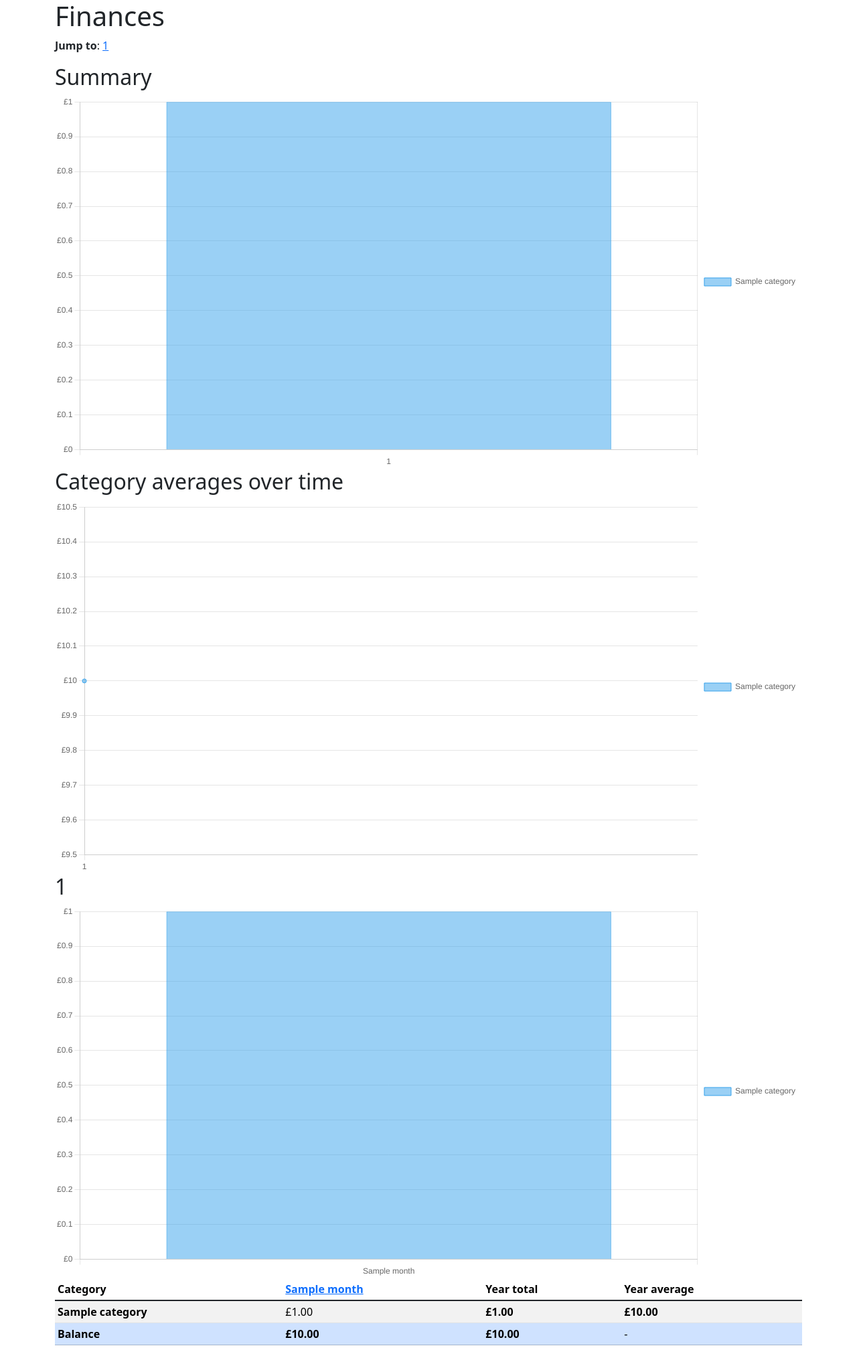
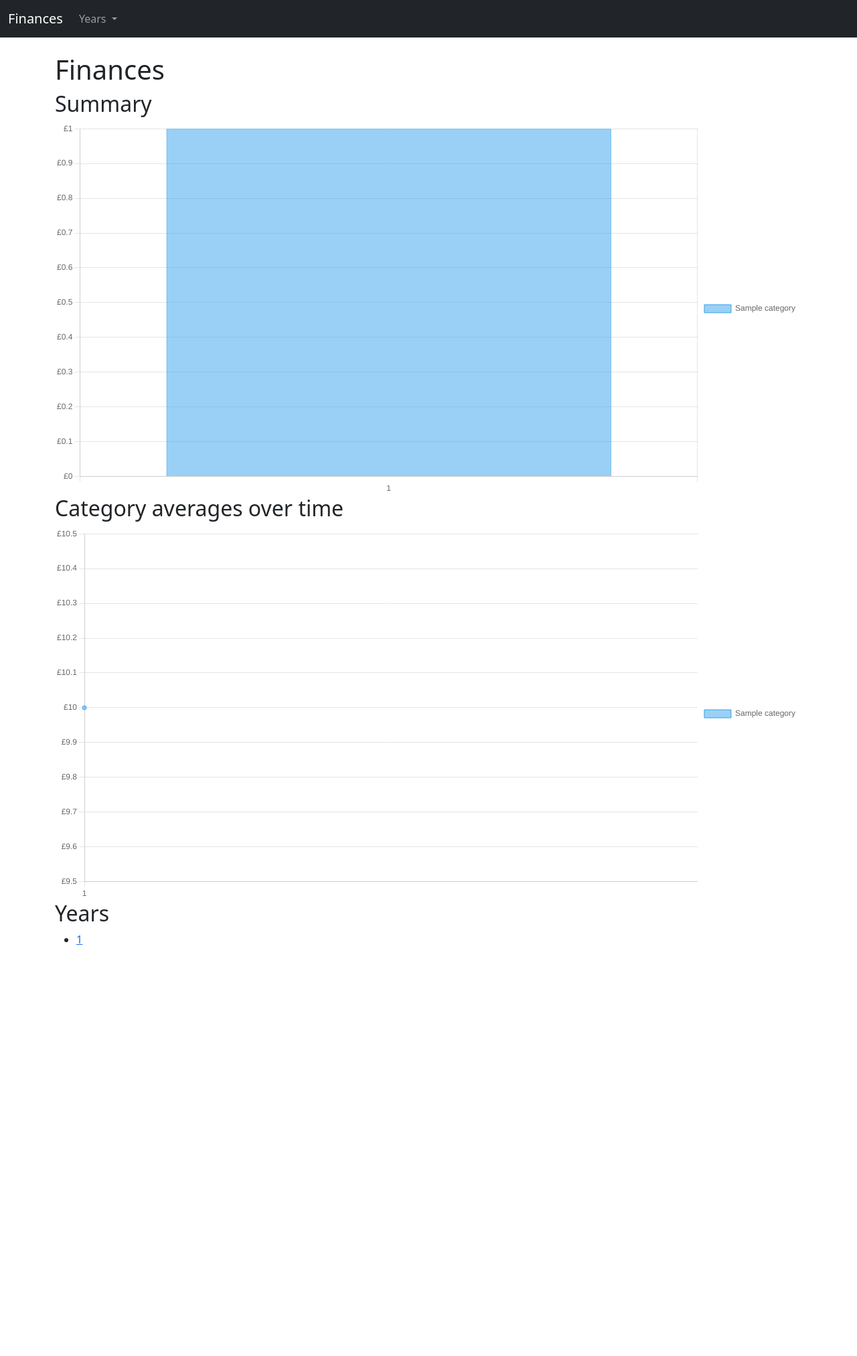
Before and after one commit to jameshanlon/finances, a Python web app: template templates/index.html in a window 1280 px wide. Shown: the whole page at 67% size. After the commit the page ends 1411 px from the top, so only its background shows below. Run offline with Jinja, Linux system fonts and the light colour scheme; the template is opened without the code that fills it: most values are stand-ins (such as "Sample title", 1, 10 or a date in 2020); style sheets or scripts are compiled from the project's sources.

Commit message:
Split years onto separate pages

```diff
--- /dev/null
+++ b/templates/_navbar.html
@@ -0,0 +1,22 @@
+<nav class="navbar navbar-expand-lg navbar-dark bg-dark mb-4">
+  <div class="container-fluid">
+    <a class="navbar-brand" href="index.html">Finances</a>
+    <button class="navbar-toggler" type="button" data-bs-toggle="collapse" data-bs-target="#navbarNav">
+      <span class="navbar-toggler-icon"></span>
+    </button>
+    <div class="collapse navbar-collapse" id="navbarNav">
+      <ul class="navbar-nav">
+        <li class="nav-item dropdown">
+          <a class="nav-link dropdown-toggle" href="#" role="button" data-bs-toggle="dropdown">
+            Years
+          </a>
+          <ul class="dropdown-menu dropdown-menu-dark">
+            {% for y in all_years | reverse %}
+            <li><a class="dropdown-item" href="year-{{y.index}}.html">{{y.index}}</a></li>
+            {% endfor %}
+          </ul>
+        </li>
+      </ul>
+    </div>
+  </div>
+</nav>
--- a/templates/index.html
+++ b/templates/index.html
@@ -4,19 +4,13 @@
     <meta charset="utf-8">
     <meta name="viewport" content="width=device-width, initial-scale=1">
     <link rel="stylesheet" href="main.css">
-    <script src="sorttable.js"></script>
+    <link href="https://cdn.jsdelivr.net/npm/bootstrap@5.3.2/dist/css/bootstrap.min.css" rel="stylesheet" integrity="sha384-T3c6CoIi6uLrA9TneNEoa7RxnatzjcDSCmG1MXxSR1GAsXEV/Dwwykc2MPK8M2HN" crossorigin="anonymous">
     <title>Finances</title>
   </head>
   <body>
+    {% include '_navbar.html' %}
     <div class="container">
     <h1>Finances</h1>
-
-    <p>
-    <strong>Jump to</strong>:
-    {% for year in dataset.years | reverse %}
-    <a href="#year-{{year.index}}">{{year.index}}</a>
-    {% endfor %}
-    </p>
 
     <h2>Summary</h2>
     <div><canvas id="all-years-chart"></canvas></div>
@@ -24,57 +18,12 @@
     <h2>Category averages over time</h2>
     <div><canvas id="categories-chart"></canvas></div>
 
-    {% for year in dataset.years | reverse %}
-    <a name="year-{{year.index}}"></a>
-    <h2>{{year.index}}</h2>
-
-    <div><canvas id="chart-{{year.index}}"></canvas></div>
-
-    <table class="table table-sm table-striped table-hover sortable">
-      <thead>
-        <tr>
-          <th scope="col">Category</th>
-          {% for month in months %}
-          <th scope="col">
-            <a href="transactions-{{month.value}}-{{year.index}}.html">
-              {{month.name}}
-            </a>
-          </th>
-          {% endfor %}
-          <th scope="col">Year total</th>
-          <th scope="col">Year average</th>
-        </tr>
-      </thead>
-      <tbody class="table-group-divider">
-        {% for category in categories %}
-        <tr>
-          <th scope="row">{{category.name}}</th>
-          {% for month in year.months %}
-          <td sorttable_customkey="{{month.total_amount(category)}}">
-            {{"£{:,.2f}".format(month.total_amount(category))}}
-          </td>
-          {% endfor %}
-          <td sorttable_customkey="{{year.total_amount(category)}}">
-            <strong>{{"£{:,.2f}".format(year.total_amount(category))}}</strong>
-          </td>
-          <td sorttable_customkey="{{year.average_amount(category)}}">
-            <strong>{{"£{:,.2f}".format(year.average_amount(category))}}</strong>
-          </td>
-        </tr>
-        {% endfor %}
-      </tbody>
-      <tfoot>
-        <tr class="table-primary">
-          <th scope="row">Balance</th>
-          {% for month in year.months %}
-          <td><strong>{{"£{:,.2f}".format(month.balance())}}</strong></td>
-          {% endfor %}
-          <td><strong>{{"£{:,.2f}".format(year.balance())}}</strong></td>
-          <td>-</td>
-        </tr>
-      </tfoot>
-    </table>
-    {% endfor %}
+    <h2>Years</h2>
+    <ul>
+      {% for year in dataset.years | reverse %}
+      <li><a href="year-{{year.index}}.html">{{year.index}}</a></li>
+      {% endfor %}
+    </ul>
 
     </div>
     <script src="bundle.js"></script>
@@ -112,7 +61,6 @@
             y: {
               stacked: true,
               ticks: {
-                  // Include a pound sign in the ticks
                   callback: function(value, index, ticks) {
                       return '£' + value;
                   }
@@ -157,7 +105,6 @@
           scales: {
             y: {
               ticks: {
-                  // Include a pound sign in the ticks
                   callback: function(value, index, ticks) {
                       return '£' + value;
                   }
@@ -173,57 +120,5 @@
       });
     </script>
 
-    <!--Summary graph for each year-->
-    <script>
-      {% for year in dataset.years | reverse %}
-      const ctx_{{year.index}} = document.getElementById('chart-{{year.index}}');
-
-      new Chart(ctx_{{year.index}}, {
-        type: 'bar',
-        data: {
-          labels: [{% for month in months %} '{{month.name}}', {% endfor %} ],
-          datasets: [
-          {% for category in categories %}
-          {
-            label: '{{category.name}}',
-            data: [
-              {% for month in year.months %}
-              {{month.total_amount(category)}},
-              {% endfor %}
-            ],
-            borderWidth: 1
-          },
-          {% endfor %}
-          ]
-        },
-        options: {
-          responsive: true,
-          interaction: {
-            intersect: false,
-          },
-          scales: {
-            x: {
-              stacked: true,
-            },
-            y: {
-              stacked: true,
-              ticks: {
-                  // Include a pound sign in the ticks
-                  callback: function(value, index, ticks) {
-                      return '£' + value;
-                  }
-              }
-            }
-          },
-          plugins: {
-            legend: {
-              position: 'right',
-            },
-          },
-        }
-      });
-      {% endfor %}
-    </script>
-
   </body>
 </html>
--- a/templates/month.html
+++ b/templates/month.html
@@ -9,9 +9,9 @@
     <link href="https://cdn.jsdelivr.net/npm/bootstrap@5.3.2/dist/css/bootstrap.min.css" rel="stylesheet" integrity="sha384-T3c6CoIi6uLrA9TneNEoa7RxnatzjcDSCmG1MXxSR1GAsXEV/Dwwykc2MPK8M2HN" crossorigin="anonymous">
   </head>
   <body>
+    {% include '_navbar.html' %}
     <div class="container">
     <h1>Transactions {{months(month).name}} {{year}}</h1>
-    <p><a href="index.html">Back to summary</a></p>
 
     <p>
     Balance: {{"£{:,.2f}".format(dataset.balance())}}<br>
--- a/tests.py
+++ b/tests.py
@@ -219,6 +219,7 @@ class TestHtmlRendering(unittest.TestCase):
         f.years[0].months.append(m)
         f.render_html(self.output_path)
         self.assertTrue((self.output_path / "index.html").exists())
+        self.assertTrue((self.output_path / "year-2024.html").exists())
         self.assertTrue((self.output_path / "transactions-1-2024.html").exists())
 
     def test_many_transactions(self):
@@ -235,6 +236,7 @@ class TestHtmlRendering(unittest.TestCase):
         f.render_html(self.output_path)
         self.assertTrue((self.output_path / "index.html").exists())
         for year in YEARS:
+            self.assertTrue((self.output_path / f"year-{year}.html").exists())
             for month_num in range(1, 13):
                 self.assertTrue(
                     (
```
Also changed, not shown: finances/finances.py (+15 -5 lines), templates/year.html (added, +114 -0 lines).
